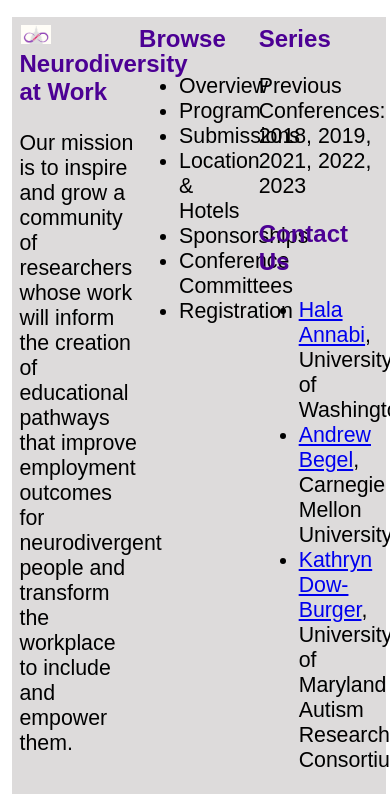
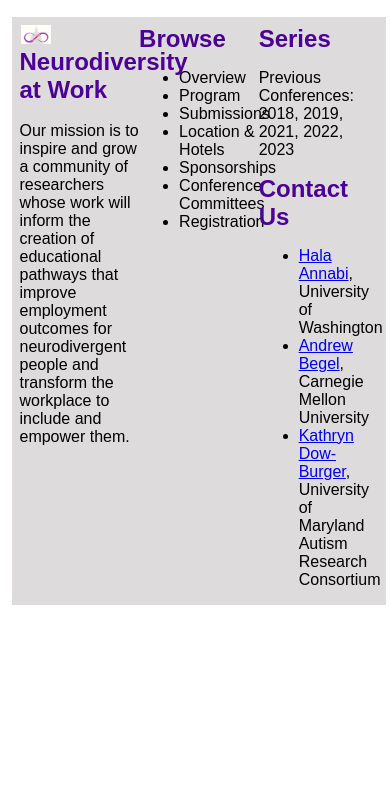
Before and after one commit to NWRC-Replica/NWRC-replica, a plain HTML site: page index.html in a window 390 px wide. Shown: the part 2283-3093 px from the top of the page. After the commit the page ends 2903 px from the top, so only its background shows below. Drawn offline with Linux system fonts and the light colour scheme.

Commit message:
footer style updated for phone responsiveness

```diff
--- a/style.css
+++ b/style.css
@@ -28,6 +28,7 @@
 /* Footer styling */
 footer {
     background-color:#dddbdb;
+    z-index: 1000;
     padding-top: 2%;
     padding-left: 2%;
     padding-right: 2%;
@@ -35,12 +36,12 @@
     margin-left: 3%;
     margin-right: 1%;
     margin-bottom: 4%;
-
 }
 
 .column {
     float: left;
     width: 33.33%;
+    font-size: 1rem;
 }
 
 .row:after {
@@ -176,6 +177,10 @@
         padding-left: 3%;
     }
 
+    .column {
+        font-size: 1.3rem;
+    }
+
 }
 
 /* Responsive design for smaller screens */
@@ -210,8 +215,11 @@
     }
 
     .footer {
+        object-fit: cover;
+    }
+
+    .column {
         font-size: 1.1rem;
-        object-fit: cover;
     }
 }
 
@@ -244,6 +252,11 @@
     }
 
     .footer {
+        display: flex;
+        padding: 2%;
+    }
+
+    .column {
         font-size: 1rem;
     }
 
```
